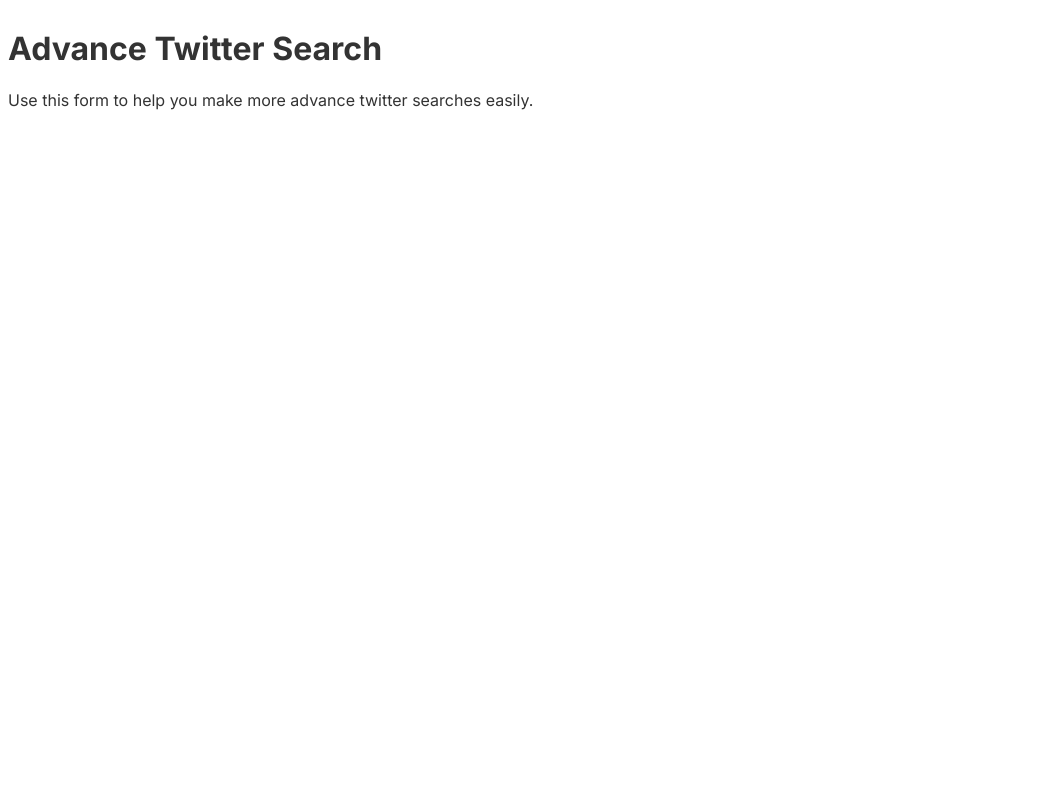
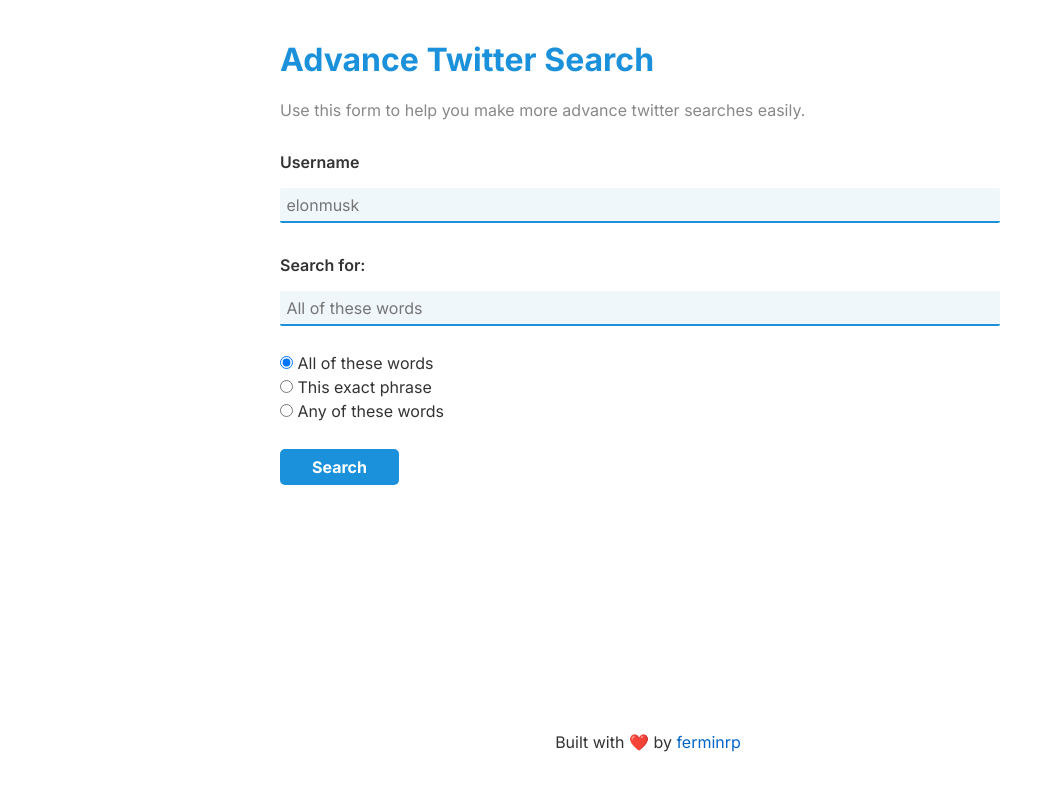
Before and after one commit to ferminrp/advance-twitter-search, a Svelte app: page / in a window 1280 px wide. Shown: the top 790 px of the page, without its empty margins (0-1054 px from the left). Built offline with nearby package versions, Linux system fonts and the light colour scheme.

Commit message:
finished mvp

```diff
--- a/src/App.svelte
+++ b/src/App.svelte
@@ -1,2 +1,112 @@
-<h1>Advance Twitter Search</h1>
-<p>Use this form to help you make more advance twitter searches easily.</p>
+<script>
+	import TextInput from "./UI/TextInput.svelte";
+	import Radio from "./UI/Radio.svelte";
+
+	let username = "";
+	let words;
+	let group;
+
+	// Twitter search url
+	$: Searchurl = defineUrl(words, username, group);
+
+	document.onkeypress = function (event) {
+		if (event.keyCode == 13) {
+			console.log(Searchurl);
+			window.open(Searchurl);
+		}
+	};
+
+	function defineUrl(query, user, group) {
+		if (group === "All of these words") {
+			return (
+				"https://twitter.com/search?q=(" +
+				encodeURI(query) +
+				")%20(from%3A" +
+				user +
+				")"
+			);
+		} else if (group === "Any of these words") {
+			query = query.split(" ");
+			let new_query = "";
+			for (let i = 0; i < query.length - 1; i++) {
+				new_query += query[i] + "%20OR%20";
+			}
+			new_query += query.pop();
+			return (
+				"https://twitter.com/search?q=(" +
+				encodeURI(new_query) +
+				")%20(from%3A" +
+				user +
+				")"
+			);
+		} else if (group === "This exact phrase") {
+			return (
+				'https://twitter.com/search?q=("' +
+				encodeURI(query) +
+				'")%20(from%3A' +
+				user +
+				")"
+			);
+		}
+	}
+</script>
+
+<main>
+	<h1>Advance Twitter Search</h1>
+	<p class="description">Use this form to help you make more advance twitter searches easily.</p>
+
+	<TextInput bind:value={username} placeholder="elonmusk">Username</TextInput>
+	<TextInput bind:value={words} placeholder={group}>Search for:</TextInput>
+	<Radio
+		bind:group
+		options={[
+			"All of these words",
+			"This exact phrase",
+			"Any of these words",
+		]}
+	/>
+
+	<a class="button" href={Searchurl} target="_blank">Search</a>
+</main>
+<div class="signature">
+	<p>
+		Built with ❤️ by <a href="https://twitter.com/ferminrp">ferminrp</a>
+	</p>
+</div>
+
+<style>
+	main {
+		margin: 2rem;
+		max-width: 720px;
+		margin-left: auto;
+		margin-right: auto;
+	}
+	h1 {
+		color: #1b91db;
+	}
+
+	.description {
+		color: #888;
+		margin-bottom: 2rem;;
+	}
+
+	.button {
+		background-color: #1b91db;
+		color: white;
+		font-weight: bold;
+		border-radius: 5px;
+		padding: 0.5rem 2rem;
+		margin-top: 2rem;
+	}
+
+	.signature {
+		width: 100%;
+		position: fixed;
+		bottom: 2rem;
+	}
+
+	.signature p {
+		text-align: center;
+	}
+
+</style>
--- /dev/null
+++ b/src/UI/Radio.svelte
@@ -0,0 +1,21 @@
+<script>
+    export let options = [];
+    export let group = options[0];
+
+</script>
+
+<div>
+{#each options as option}
+    <label>
+        <input type="radio" bind:group name="scoops" value={option} />
+        {option}
+    </label>
+{/each}
+</div>
+
+<style>
+    div {
+        margin-top: 0.7rem;
+        margin-bottom: 2rem;
+    }
+</style>
--- /dev/null
+++ b/src/UI/TextInput.svelte
@@ -0,0 +1,20 @@
+<script>
+    export let value = '';
+    export let placeholder;
+</script>
+
+<p><slot><!-- optional fallback --></slot></p>
+<input type="text" bind:value {placeholder}>
+
+<style>
+    input {
+        margin-bottom: 1rem;
+        width: 100%;
+        border: 0px;
+        border-bottom: 2px solid #1b91db;
+        background-color: #f0f7fa;
+    }
+    p {
+        font-weight: 600;
+    }
+</style>
--- a/src/main.js
+++ b/src/main.js
@@ -2,9 +2,6 @@
 
 const app = new App({
 	target: document.body,
-	props: {
-		name: 'world'
-	}
 });
 
 export default app;
```
Also changed, not shown: 1 other file (tests, documents, lock files or other folders).
